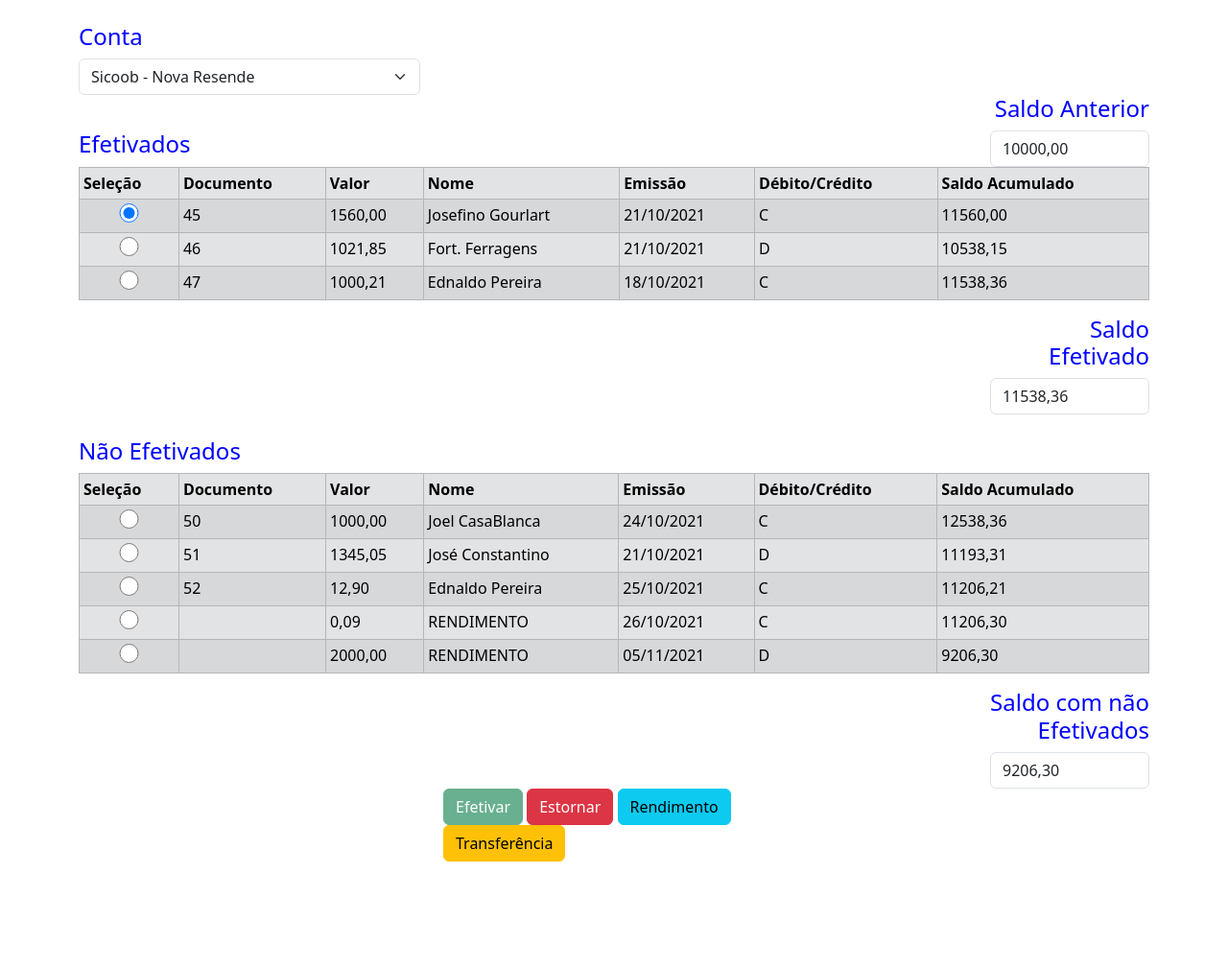
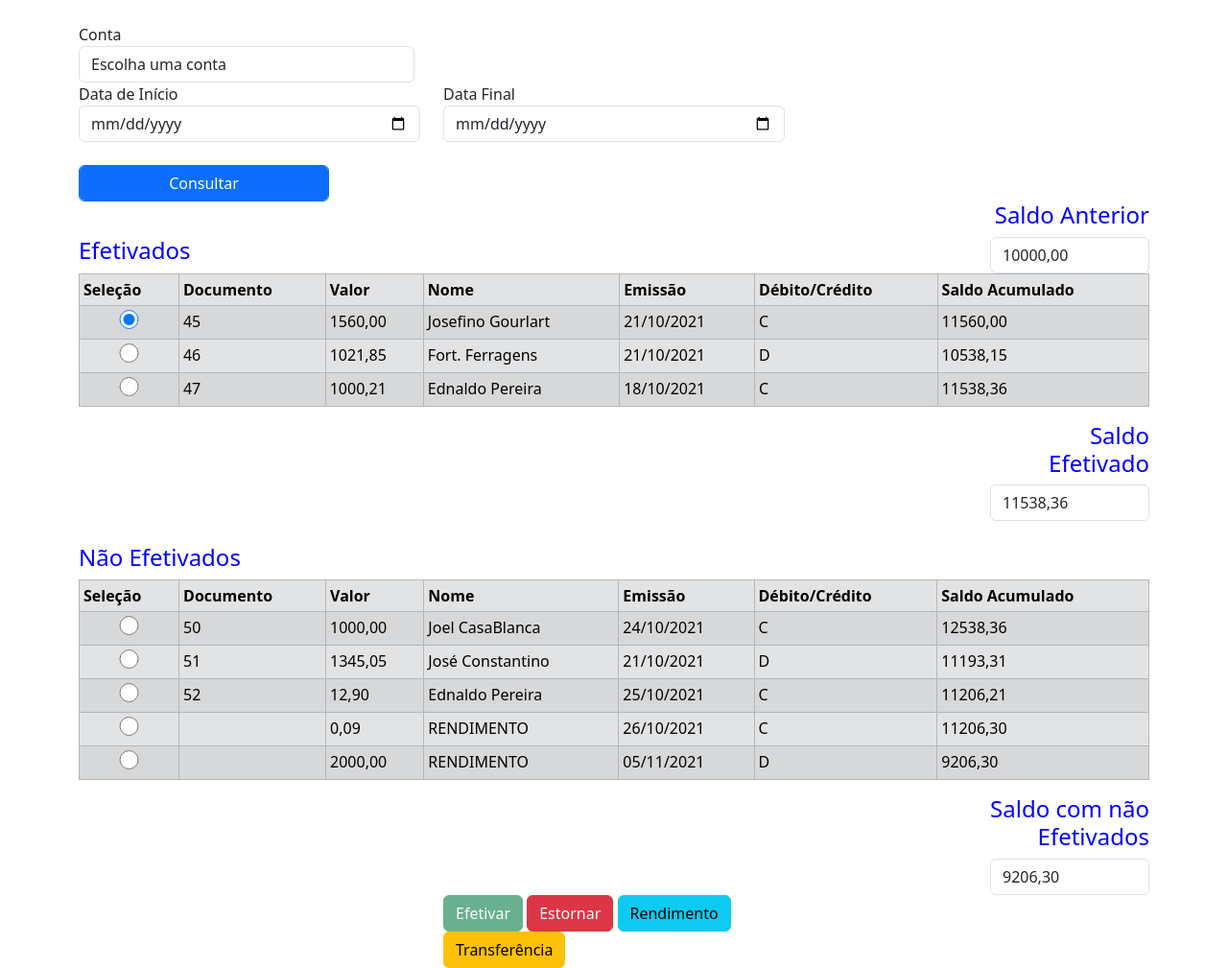
Before and after one commit to isaias-s-souza/Projeto_Integrador, a Flask app: page /extrato_bancario in a window 1280 px wide. Shown: the part 56-1065 px from the top of the page at 96% size. Before the commit the page ends 954 px from the top, so only its background shows below. Run offline with Flask 2, Linux system fonts and the light colour scheme; the visitor is signed in with stand-in values (Sample User, id 1); data that the repository does not hold is empty; parts of the project's set-up code (start-up, migrations or seed data) failed here and were passed over; some libraries are stand-ins or nearby versions.

Commit message:
* Primeiras modificações extrato

```diff
--- a/main.py
+++ b/main.py
@@ -214,8 +214,8 @@
 
     cliente_dao.salvar(novo_cliente)
     lista = cliente_dao.listar()
+
     return render_template('cliente.html', clientes=lista)
-
 
 @app.route('/alterar_cliente', methods=['POST', ])
 def alterar_cliente():
@@ -267,7 +267,13 @@
     if 'usuario_logado' not in session or session['usuario_logado'] == None:
         return redirect('/login?proxima=')
     else:
-        return render_template('extrato_bancario.html')
+        contas = conta_extrato_dao.listar()
+        #Tranforma em uma lista no seguinte padrão NOME CONTA - COD BANCO
+        relacaoNomeCodConta= list()
+        for conta in contas:
+            relacaoNomeCodConta.append({'DESCRICAO' : conta.get_nome() + ' - ' + str(conta.get_codigo()), 'CODIGO': str(conta.get_codigo())})
+
+        return render_template('extrato_bancario.html', relacaoContasConsulta=relacaoNomeCodConta)
 
 @app.route('/login')
 def login():
--- a/templates/extrato_bancario.html
+++ b/templates/extrato_bancario.html
@@ -96,9 +96,9 @@
                                         <label for="conta_destino">Conta Destino</label>
                                         <select class="form-select" id="conta_destino">
                                           <option selected>Escolha uma conta</option>
-                                          <option value="1">Sicoob - Muzambinho</option>
-                                          <option value="2">BB - Muzambinho</option>
-                                          <option value="3">Caixa Econômica - Nova Resende</option>
+                                          {% for conta in relacaoContasConsulta %}
+                                          <option value="{{conta['CODIGO']}}">{{conta['DESCRICAO']}}</option>
+                                          {% endfor %}
                                         </select>
                                       </div>
                                     <div class="form-group">
@@ -129,22 +129,36 @@
                 </div>
             </div>
             <br>
-            <div class="row">
-                <div class="col-4">
-                    <h4 style="color: blue;text-align: left;">
-                        Conta
-                    </h4>
-                    <select class="form-select" id="conta_destino">
-                    <option>Escolha uma conta</option>
-                    <option value="1">Sicoob - Muzambinho</option>
-                    <option value="2">BB - Muzambinho</option>
-                    <option selected value="3">Sicoob - Nova Resende</option>
-                    <option value="3">Caixa Econômica - Nova Resende</option>
-                    </select>
-                </div>
-                <div class="col-8">
-                </div>
-            </div>
+                <form action="/consultar_conta_extrato"  method="post">
+                    <div class="row">
+                        <div class="form-group">
+                            <label for="conta">Conta</h3>
+                            <select id="conta" class="form-control" style="width: 350px;">
+                                <option selected>Escolha uma conta</option>
+                                {% for conta in relacaoContasConsulta %}
+                                <option value="{{conta['CODIGO']}}">{{conta['DESCRICAO']}}</option>
+                                {% endfor %}
+                            </select>
+                        </div>
+                        <div class="form-group col-4">
+                            <label for="data-inicio">Data de Início</label>
+                            <input type="date" id="data-inicio" name="data-inicio" class="form-control" placeholder="00/00/0000">
+                        </div>
+                        <div class="form-group col-4">
+                            <label for="data-final">Data Final</label>
+                            <input type="date" id="data-final" name="data-final" class="form-control" placeholder="00/00/0000">
+                        </div>
+
+                    </div>
+                    <div class="row">
+                        <div class="form-group col-3">
+                            <br>
+                            <button type="submit" class="btn btn-primary form-control">
+                                Consultar
+                            </button>
+                        </div>
+                    </div>
+                </form>
 
             <div class="row">
                 <div class="col-10">
```
